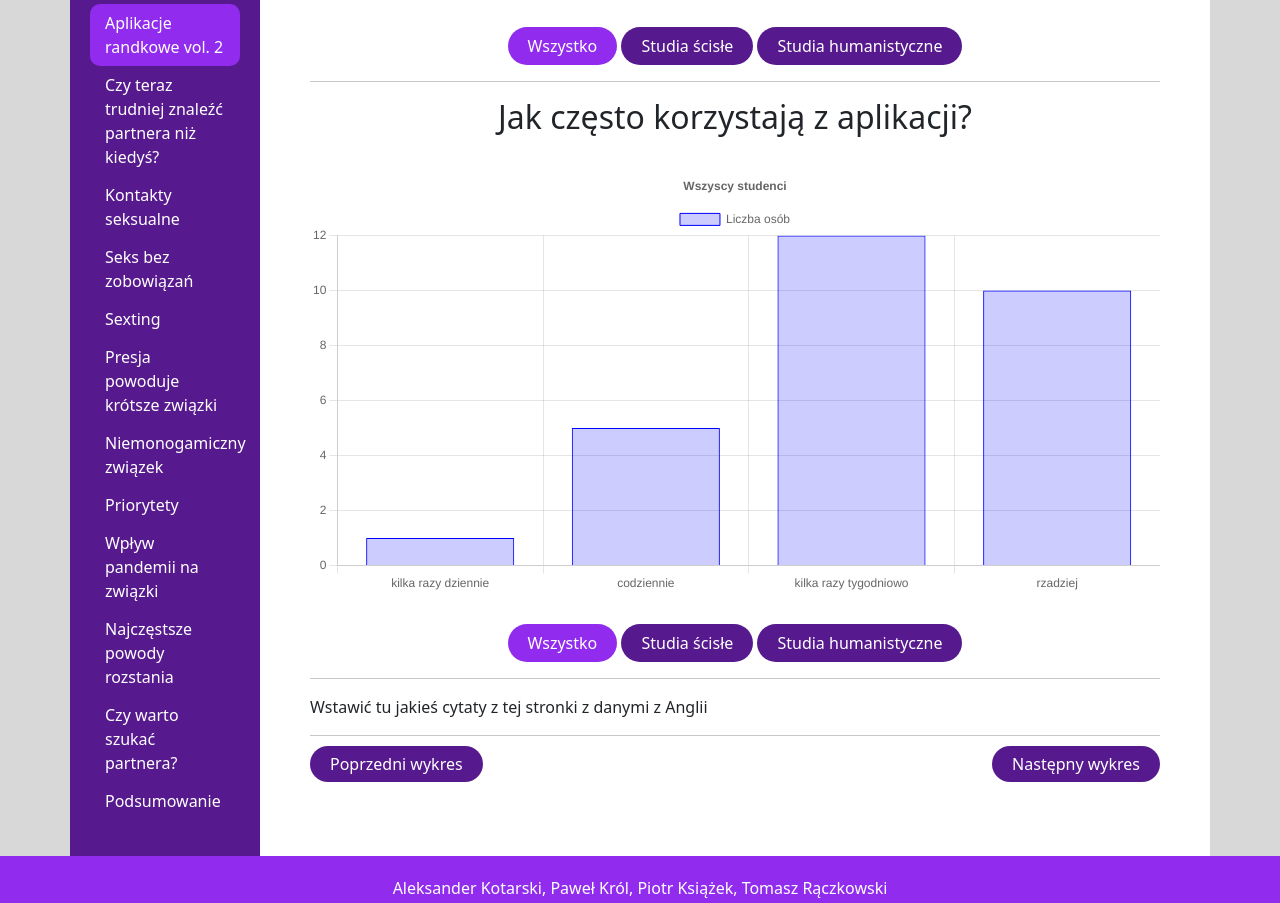
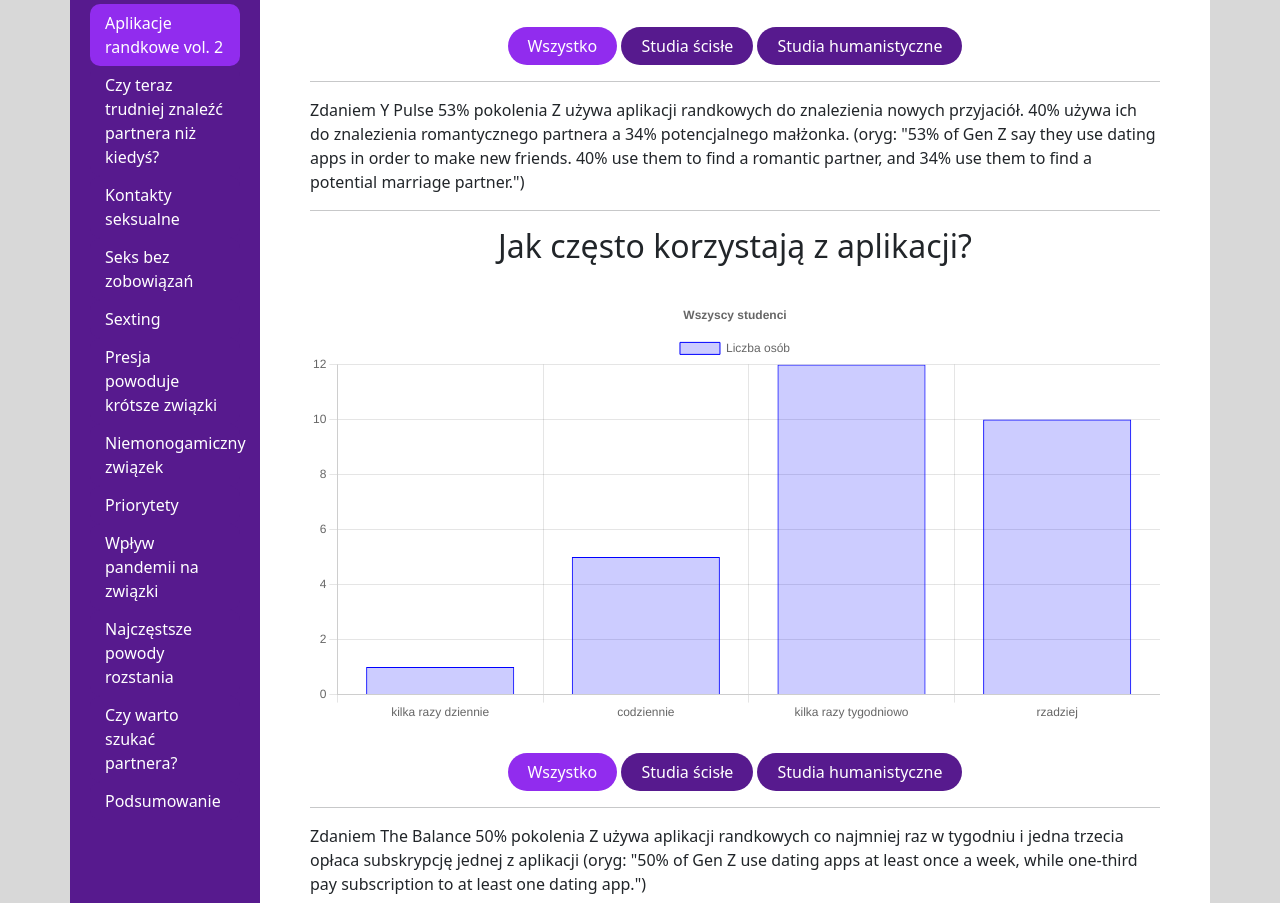
Before and after one commit to Kimel-PK/Wizualizacja_Danych_2022-2023, a plain HTML site: page wykres7.html in a window 1280 px wide. Shown: the part 684-1587 px from the top of the page. Drawn offline with nearby package versions, Linux system fonts and the light colour scheme.

Commit message:
dodaj cytaty do 13, 16, 17, 8

```diff
--- a/wykres7.html
+++ b/wykres7.html
@@ -53,6 +53,9 @@
 						<button id="humanities">Studia humanistyczne</button>
 					</div>
 					<hr>
+					<p>Zdaniem Y Pulse 53% pokolenia Z używa aplikacji randkowych do znalezienia nowych przyjaciół. 40% używa ich do znalezienia romantycznego partnera a 34% potencjalnego małżonka. (oryg: "53% of Gen Z say they use dating apps in order to make new friends. 40% use them to find a romantic partner, and 34% use them to find a potential marriage partner.")
+						 </p>
+					<hr>
 					<h2 class="chart-title">Jak często korzystają z aplikacji?</h2>
 					<canvas class="chart-js" id="myChart2"></canvas>
 					<div class="actions-bar">
@@ -61,7 +64,9 @@
 						<button id="humanities_2">Studia humanistyczne</button>
 					</div>
 					<hr>
-					<p>Wstawić tu jakieś cytaty z tej stronki z danymi z Anglii <!-- TODO cytat --></p>
+					<p>
+						Zdaniem The Balance 50% pokolenia Z używa aplikacji randkowych co najmniej raz w tygodniu i jedna trzecia opłaca subskrypcję jednej z aplikacji (oryg: "50% of Gen Z use dating apps at least once a week, while one-third pay subscription to at least one dating app.")
+					</p>
 					<hr>
 					<div class="row">
 						<div class="col-6">
```
Also changed, not shown: wykres13.html (+3 -1 lines), wykres16.html (+2 -1 lines), wykres17.html (+1 -1 lines), wykres8.html (+3 -1 lines).
